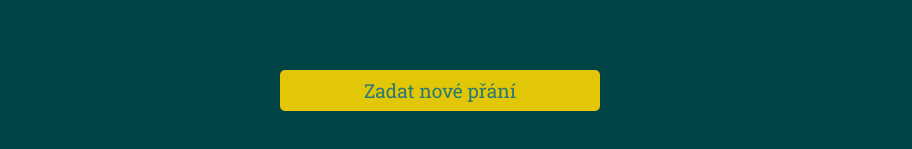
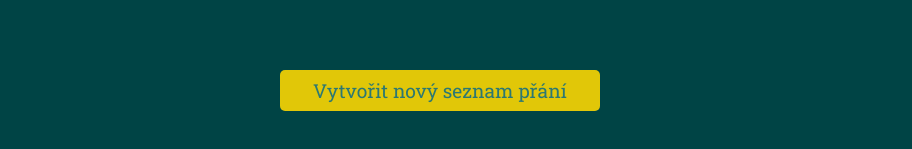
Before and after one commit to JanaNovotna/DA-WEB-Zaverecny-projekt-Jana, a Vue app: page / in a window 1280 px wide. Shown: the part 501-650 px from the top of the page, without its empty margins (200-1112 px from the left). Built offline with nearby package versions, Linux system fonts and the light colour scheme; what v-clipboard, vue-js-modal, vuefire would draw is missing.

Commit message:
přidaní nového seznamu přání do databáze

```diff
--- a/src/components/LandingPage.vue
+++ b/src/components/LandingPage.vue
@@ -28,22 +28,30 @@
           <p>Těšte se na to, co dostane za dárky!</p>
         </div>
       </div>
-      <router-link
-        class="main__button add__button"
-        to="/muj_seznam/cwYzBFH0XQ6PQ2fym8pk"
-        >Zadat nové přání</router-link
-      >
+      <button @click="addList" class="main__button add__button">
+        Vytvořit nový seznam přání
+      </button>
     </div>
   </div>
 </template>
 
 <script>
 import Logo from "./Logo1.vue";
+import db from "../db";
+import firebase from "firebase/app";
 
 export default {
   name: "LandingPage",
   components: {
     ourLogo: Logo,
+  },
+  methods: {
+    async addList() {
+      const newList = await db.collection("wishlists").add({ wishes: [] });
+      const newListId = (await newList.get()).id;
+      console.log(newListId);
+      this.$router.push({ name: "mujSeznam", params: { id: newListId } });
+    },
   },
 };
 </script>
--- a/src/index.js
+++ b/src/index.js
@@ -20,8 +20,8 @@ const myRouter = new VueRouter({
   mode: 'history',
   routes: [
     { path: '/', name: "home", component: LandingPage },
-    { path: '/muj_seznam/:id', name: "můj seznam", component: WishPage }, // owner
-    { path: '/seznam_prani/:id', name: "seznam přání", component: ListPage }, // donor
+    { path: '/muj_seznam/:id', name: "mujSeznam", component: WishPage }, // owner
+    { path: '/seznam_prani/:id', name: "seznamPrani", component: ListPage }, // donor
   ],
 });
 
```
